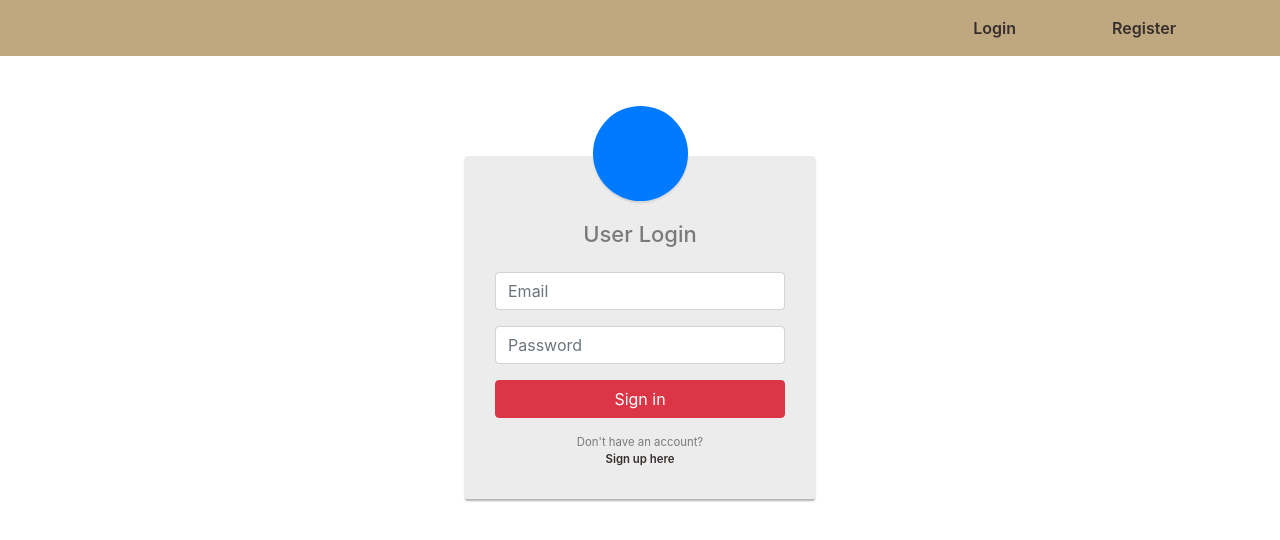
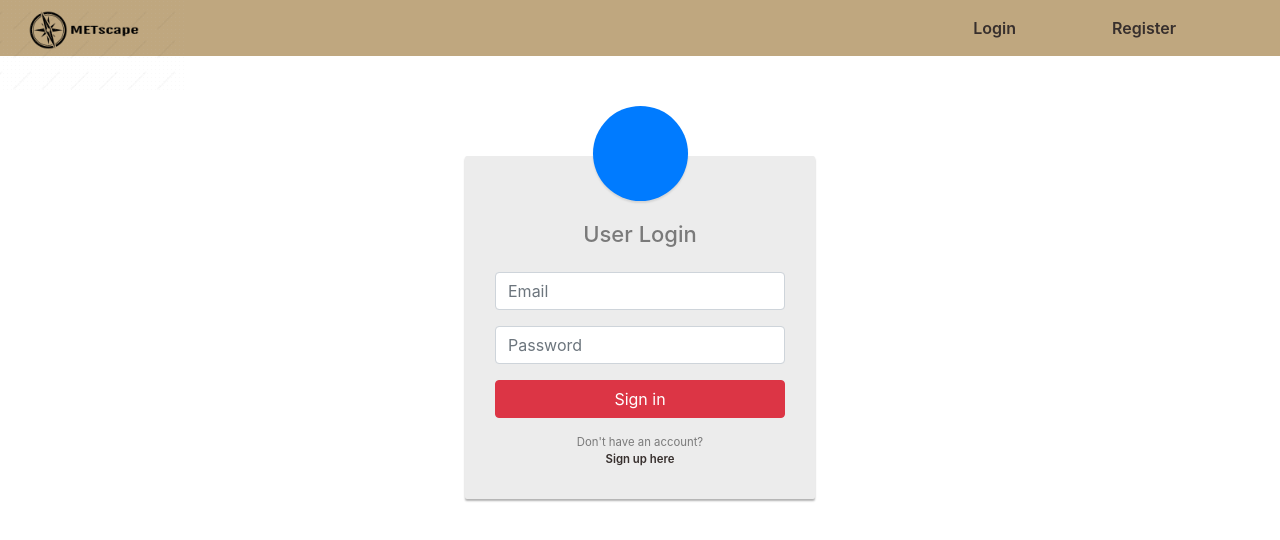
Before and after one commit to TAPinson/METscape, a React (Create React App) app in the folder METscape/client/: page /login in a window 1280 px wide. Shown: the top 540 px of the page. Built offline with nearby package versions, Linux system fonts and the light colour scheme; no server answers.

Commit message:
logo is now displaying on navbar

```diff
--- a/METscape/client/src/components/AppHeader.css
+++ b/METscape/client/src/components/AppHeader.css
@@ -4,12 +4,10 @@
 
 .navbar-nav > li{
   margin-right:5rem;
-
 }
 
 .navbar-spacer {
-    width: 1000px;
-
+    width: 55rem;
 }
 
 .navbar {
@@ -20,3 +18,9 @@ a, .navbar-text {
   font-weight: 600;
    color:rgb(55, 47, 45) !important;
 }
+
+.site-logo-img {
+  margin-top: -4rem;
+  margin-bottom: -4rem;
+  margin-left: -2rem;
+}
--- a/METscape/client/src/components/AppHeader.js
+++ b/METscape/client/src/components/AppHeader.js
@@ -12,6 +12,7 @@ import {
 } from 'reactstrap';
 import { UserProfileContext } from '../providers/UserProfileProvider';
 import './AppHeader.css';
+import logo from "../images/logo.png";
 
 const AppHeader = () => {
     const { getCurrentUser, logout } = useContext(UserProfileContext);
@@ -32,14 +33,13 @@ const AppHeader = () => {
         <div>
             <Navbar dark expand="md">
                 <NavbarBrand tag={Link} to="/">
-                    {/* <img
+                    <img
                         id="header-logo"
-                        src='../images/logo.png'
-                        width="30"
-                        height="30"
-                        className="mr-2"
+                        src={logo}
+                        height="120"
+                        className="mr-2 site-logo-img"
                         alt="Logo"
-                    /> */}
+                    />
                 </NavbarBrand>
                 <NavbarToggler onClick={toggle} />
                 <Nav className="ml-auto" navbar>
```
Also changed, not shown: METscape/client/src/images/logo.png, 1 other file (tests, documents, lock files or other folders).
